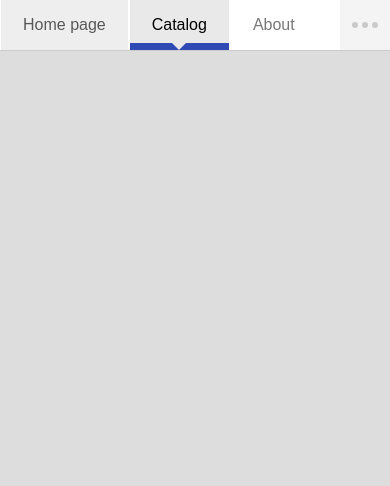
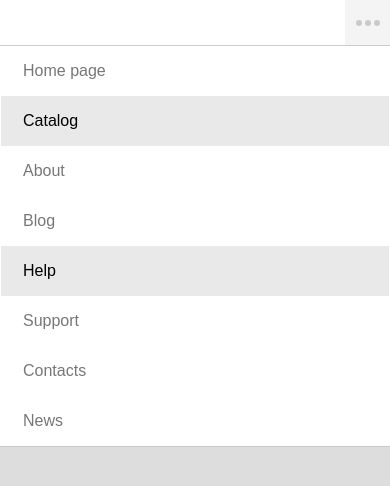
Before and after one commit to andchir/dots-menu, a website: page index.html in a window 390 px wide. Drawn offline with Linux system fonts and the light colour scheme.

Commit message:
styles update

```diff
--- a/dots-menu.css
+++ b/dots-menu.css
@@ -12,6 +12,8 @@
 .dots-menu > .nav-item:hover > .nav-link { background-color: #eee; border-color: #eee; color: #585858; }
 .dots-menu .nav-item:hover > ul { display: block; }
 .dots-menu .nav-item-hidden { position: fixed; top: -300px; left: -300px; }
+
+.dots-menu > .nav-item.active > .nav-link { background-color: #e9e9e9; color: #000; padding-bottom: 9px; border-bottom: 7px solid #2f49b5; }
 
 .dots-menu ul { width: 220px; position: absolute; left: 0; top: 100%; padding: 7px 0; margin: 0; list-style-type: none; z-index: 500; display: none; }
 .dots-menu ul li { line-height: 1.5; width: 100%; padding: 3px 7px; margin: 0; position: relative; border-left: 1px solid #cbcbcb; border-right: 1px solid #cbcbcb; background-color: #fff; }
@@ -28,13 +30,14 @@
 .dots-menu > .nav-item.nav-item-parent:hover > .nav-link:after { bottom: -6px; border-color: #eee transparent transparent transparent; }
 .dots-menu > .nav-item.nav-item-parent.active:hover > .nav-link:before { bottom: -7px; }
 .dots-menu > .nav-item.nav-item-parent.active:hover > .nav-link:after { bottom: 2px; }
+.dots-menu > .nav-item.nav-item-parent.active > .nav-link:after { border-color: #e9e9e9 transparent transparent transparent; }
+.dots-menu > .nav-item.nav-item-parent.active > .nav-link:before { border-color: #2f49b5 transparent transparent transparent; }
 
 .dots-menu ul .nav-item.nav-item-parent > .nav-link:before { content: ''; display: block; width: 0; height: 0; border-style: solid; border-width: 7px 0 7px 7px;  border-color: transparent transparent transparent #e9e9e9; position: absolute; right: 7px; top: 50%; margin: -7px 0 0 0; transition: right 300ms; }
 .dots-menu ul .nav-item.nav-item-parent:hover > .nav-link:before { right: 0; }
 .dots-menu ul .nav-item.nav-item-parent:hover:before,
 .dots-menu ul .nav-item.nav-item-parent:hover:after { content: ''; display: block; width: 0; height: 0; border-style: solid; border-width: 8px 0 8px 8px;  border-color: transparent transparent transparent #cbcbcb; position: absolute; right: -8px; top: 50%; margin: -8px 0 0 0; z-index: 502; }
 .dots-menu ul .nav-item.nav-item-parent:hover:after { border-color: transparent transparent transparent #fff; right: -7px; z-index: 503; }
-.dots-menu ul .nav-item.nav-item-parent:hover:before {  }
 
 /* drop-right */
 .dots-menu .nav-item.drop-right ul { right: 0; left: auto; }
@@ -62,7 +65,21 @@
 .dots-menu.nav-item-right-drop:before { left: 30%; }
 .dots-menu.nav-item-right-drop:after { left: 70%; }
 
-/* active */
-.dots-menu > .nav-item.active > .nav-link { background-color: #e9e9e9; color: #000; padding-bottom: 9px; border-bottom: 7px solid #2f49b5; }
-.dots-menu > .nav-item.nav-item-parent.active > .nav-link:after { border-color: #e9e9e9 transparent transparent transparent; }
-.dots-menu > .nav-item.nav-item-parent.active > .nav-link:before { border-color: #2f49b5 transparent transparent transparent; }
+@media (max-width: 576px) {
+
+    .dots-menu-container { padding-top: 45px; }
+    .dots-menu { width: 100%; border-top: 1px solid #cbcbcb; }
+    .dots-menu .nav-item-hidden { position: relative; top: auto; left: auto; }
+    .dots-menu > .nav-item { display: block; float: none; width: 100%; }
+    .dots-menu .nav-item:hover > ul { display: none; }
+    .dots-menu ul { width: 100%; position: static; }
+    .dots-menu > .nav-item.active > .nav-link { background-color: #e9e9e9; color: #000; padding: 16px 22px; border-bottom: 0; }
+    .dots-menu > .nav-item.nav-item-parent > .nav-link { padding: 16px 22px; border-bottom: 0; }
+    .dots-menu > .nav-item.nav-item-parent > .nav-link:before,
+    .dots-menu > .nav-item.nav-item-parent > .nav-link:after { display: none; }
+
+    .dots-menu.nav-item-right-drop { width: 45px; height: 45px; display: block; border-top: 0; }
+    .dots-menu.nav-item-right-drop > .nav-item:before,
+    .dots-menu.nav-item-right-drop > .nav-item:after { display: none; }
+
+}
--- a/dots-menu.js
+++ b/dots-menu.js
@@ -31,8 +31,10 @@
         var self = this;
 
         this.isInitialized = false;
+
         var mainOptions = {
-            dotsMenuButtonWidth: 50
+            dotsMenuButtonWidth: 50,
+            mobileViewWindowWidth: 576
         };
 
         /**
@@ -106,6 +108,10 @@
                 dotsMenu = menuParentContainer.querySelector('.nav-item-right-drop');
                 dotsMenuDrop = dotsMenu.querySelector('.nav-item > ul');
                 dotsMenuDrop.innerHTML = '';
+
+                if (windowWidth <= mainOptions.mobileViewWindowWidth) {
+                    return;
+                }
 
                 liFirstlevelArr = Array.prototype.slice.call(menuEl.childNodes);
                 liFirstlevelArr = liFirstlevelArr.filter(function (el) {
```
